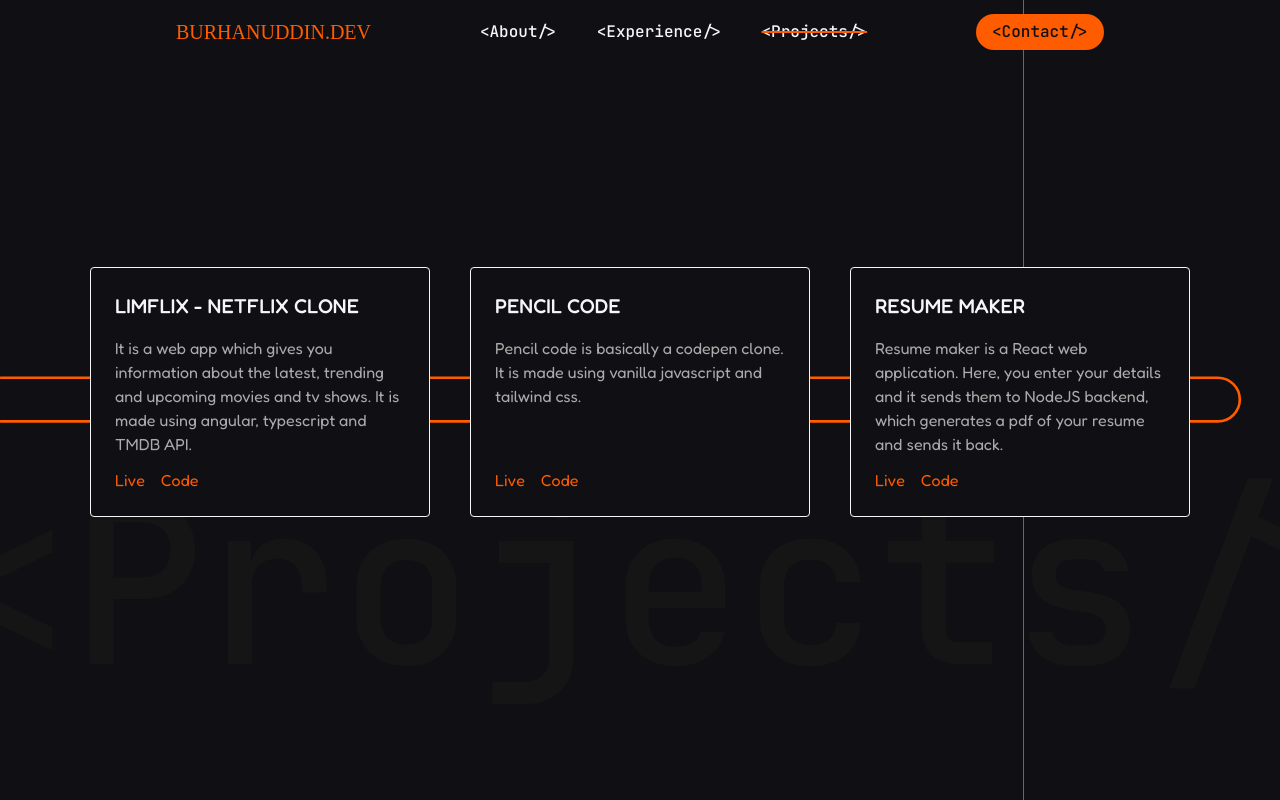
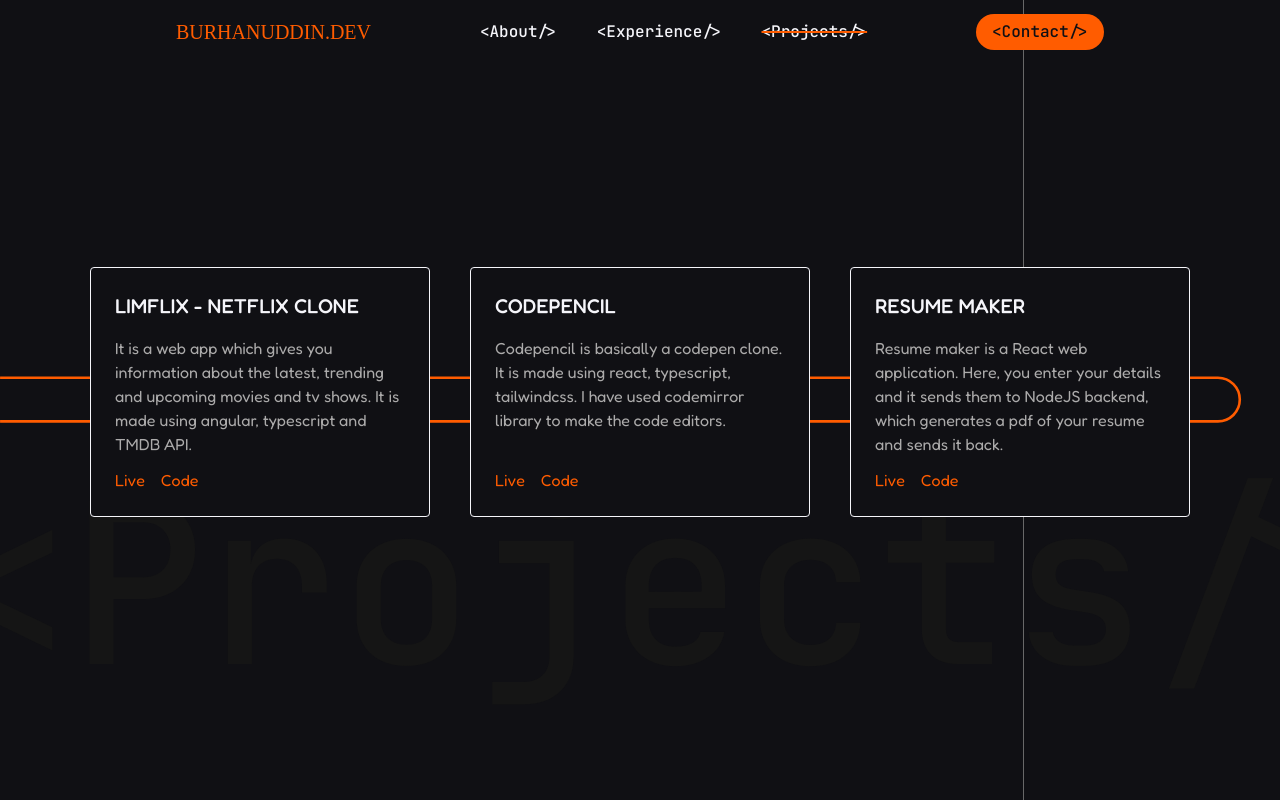
Before and after one commit to burhanuddin-limdi/porfolio, a React (Vite) app: page /#/projects in a window 1280 px wide. Built offline with nearby package versions, Linux system fonts and the light colour scheme; a web font is replaced by a local one.

Commit message:
project info updated

```diff
--- a/src/pages/projects/projects.tsx
+++ b/src/pages/projects/projects.tsx
@@ -52,10 +52,11 @@ export const Projects: React.FC = () => {
             </div>
           </div>
           <div className="project border border-[#f5f5fa] rounded w-[340px] h-[250px] fredoka space-y-4 py-6 px-6 bg-[#101014] relative">
-            <p className="font-medium text-xl">PENCIL CODE</p>
+            <p className="font-medium text-xl">CODEPENCIL</p>
             <p className="text-[#ACABAB]">
-              Pencil code is basically a codepen clone. It is made using vanilla
-              javascript and tailwind css.
+              Codepencil is basically a codepen clone. It is made using react,
+              typescript, tailwindcss. I have used codemirror library to make
+              the code editors.
             </p>
             <div className="flex text-[#ff5c00] space-x-4 absolute bottom-6 left-6">
               <a
```
